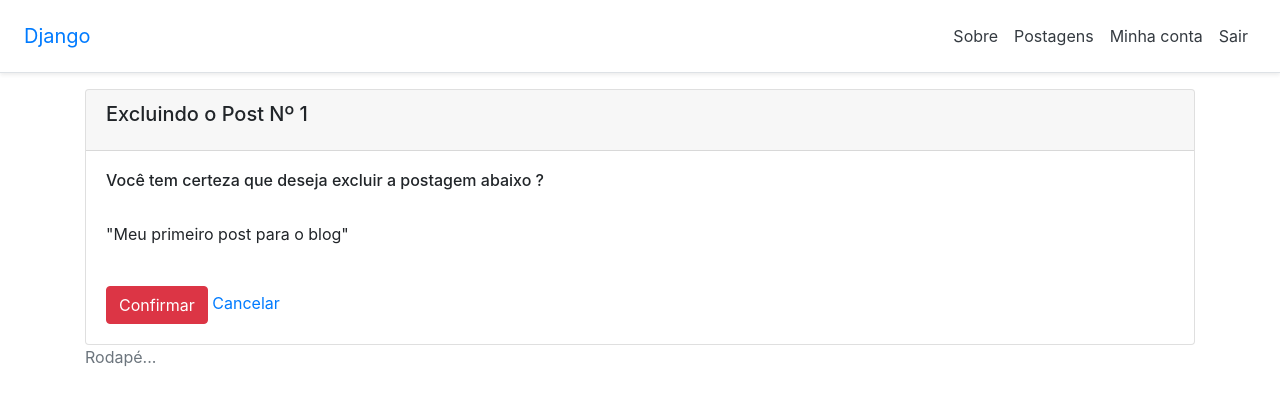
After one commit to Schntzl/django-blog, a Django app: page /post/1/delete in a window 1280 px wide. The commit adds this page. Shown: the top 405 px of the page. Run offline with Django 4.2, Linux system fonts and the light colour scheme; the visitor is signed in with stand-in values (Sample User, id 1); data comes from the database, SQL or seed files in the repository; parts of the project's set-up code (start-up, migrations or seed data) failed here and were passed over; some libraries are stand-ins or nearby versions.

Commit message:
DELETE - CRUD Básico.

```diff
--- a/blog/urls.py
+++ b/blog/urls.py
@@ -12,6 +12,7 @@ from blog.views import (
     PostListView,
     SobreTemplateView,
     PostUpdateView,
+    PostDeleteView,
 )
 
 from django.conf import settings
@@ -31,6 +32,7 @@ urlpatterns = [
     path("posts", PostListView.as_view(), name="posts_all"),
     path("about-us", SobreTemplateView.as_view(), name="about_page"),
     path("post/<int:pk>/edit", PostUpdateView.as_view(), name="post_edit"),
+    path("post/<int:pk>/delete", PostDeleteView.as_view(), name="post_delete"),
 ]
 
 urlpatterns += static(settings.MEDIA_URL, document_root=settings.MEDIA_ROOT)
--- a/blog/views.py
+++ b/blog/views.py
@@ -7,7 +7,7 @@ from django.views.generic import DetailView, ListView, TemplateView
 
 import json
 from django.core.serializers.json import DjangoJSONEncoder
-from django.views.generic.edit import CreateView, UpdateView
+from django.views.generic.edit import CreateView, UpdateView, DeleteView
 from django.urls import reverse_lazy
 
 from blog.models import Post
@@ -131,6 +131,15 @@ class PostUpdateView(LoginRequiredMixin, UpdateView):
         context["form_title"] = "Editando o post"
         return context
 
+class PostDeleteView(LoginRequiredMixin, DeleteView):
+    model = Post
+    template_name = 'post/post_confirm_delete_form.html'
+    success_url = reverse_lazy('posts_all')
+    success_message = 'A postagem foi excluída com sucesso.'
+
+    def form_valid(self, form):
+        messages.success(self.request, self.success_message)
+        return super(PostDeleteView, self).form_valid(form)
 
 @csrf_exempt
 def create_post(request):
--- /dev/null
+++ b/templates/post/post_confirm_delete_form.html
@@ -0,0 +1,18 @@
+{% extends '_layout1.html' %} {% block content%}
+<div class="card">
+  <div class="card-header">
+    <h5 class="card-title">Excluindo o Post Nº {{ object.id }}</h5>
+  </div>
+  <div class="card-body">
+    <form method="post">
+      {% csrf_token %}
+      <h6>Você tem certeza que deseja excluir a postagem abaixo ?</h6>
+      <br />
+      <p>"{{ object.body_text }}"</p>
+      <br />
+      <button type="submit" class="btn btn-danger">Confirmar</button>
+      <a href="{% url 'posts_all' %}" class="link-secondary">Cancelar </a>
+    </form>
+  </div>
+</div>
+{% endblock %}
--- a/templates/post/post_list.html
+++ b/templates/post/post_list.html
@@ -17,6 +17,10 @@
       <a href="{% url 'post_edit' pk=post.id %}" class="link-secondary">
         Editar
       </a>
+      <br />
+      <a href="{% url 'post_delete' pk=post.id %}" class="link-secondary">
+        Excluir
+      </a>
     </article>
     {% endfor %}
   </div>
```
